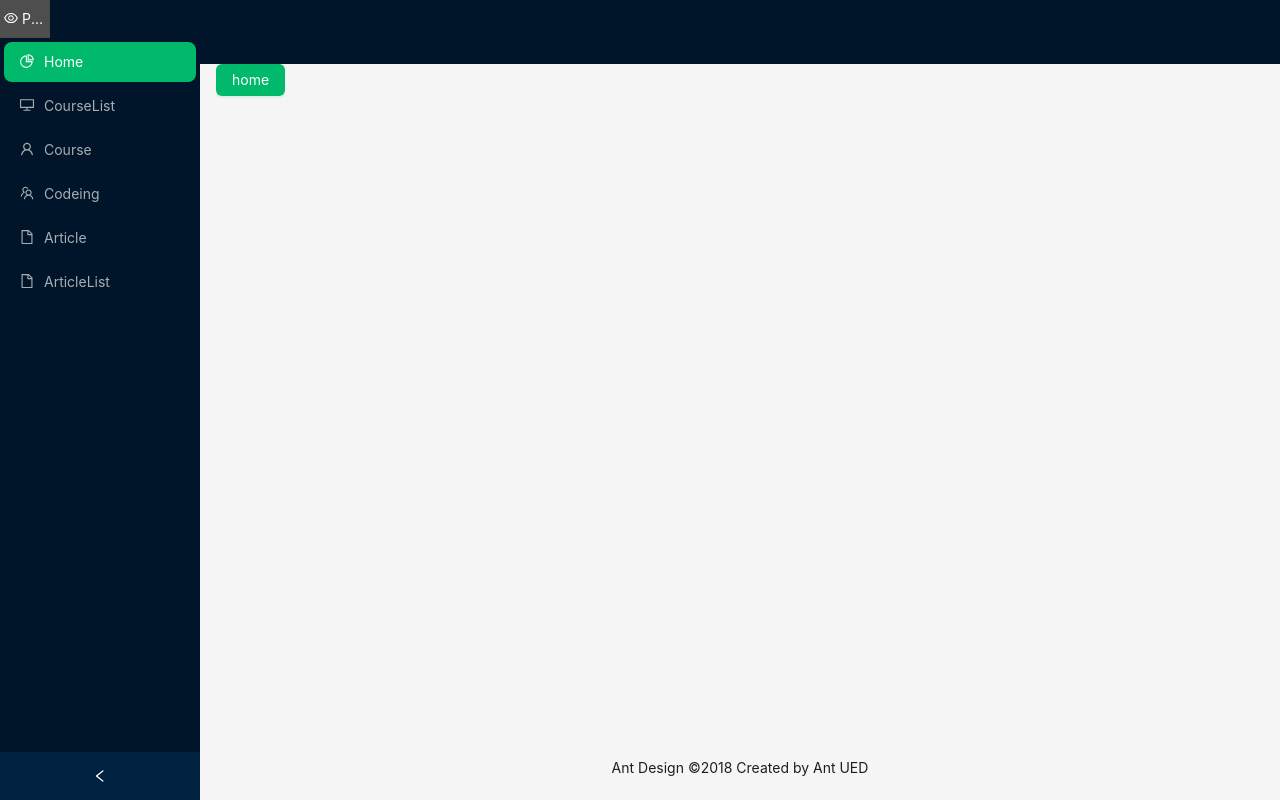
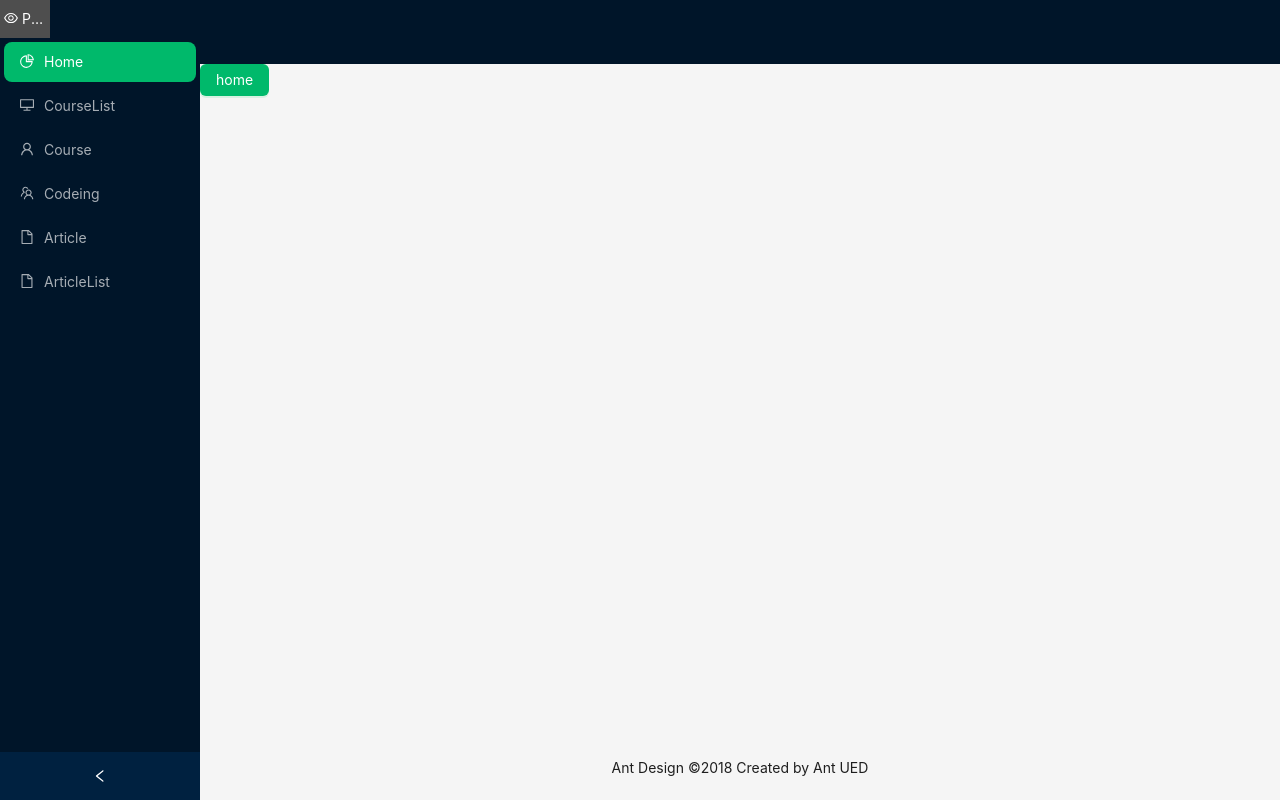
Before and after one commit to Zhangbokai614/course-management, a React (Create React App) app: page / in a window 1280 px wide. Built offline with nearby package versions, Linux system fonts and the light colour scheme; grey boxes are pictures that could not be loaded.

Commit message:
update: modify all page padding and margins

```diff
--- a/src/App.js
+++ b/src/App.js
@@ -42,7 +42,8 @@ const App = () => {
           />
           <Content
             style={{
-              margin: '0 16px',
+              margin: '0 0px',
+              padding: '0 0px'
             }}
           >
             {routers[currentPage]}
```
Also changed, not shown: 1 other file (tests, documents, lock files or other folders).
